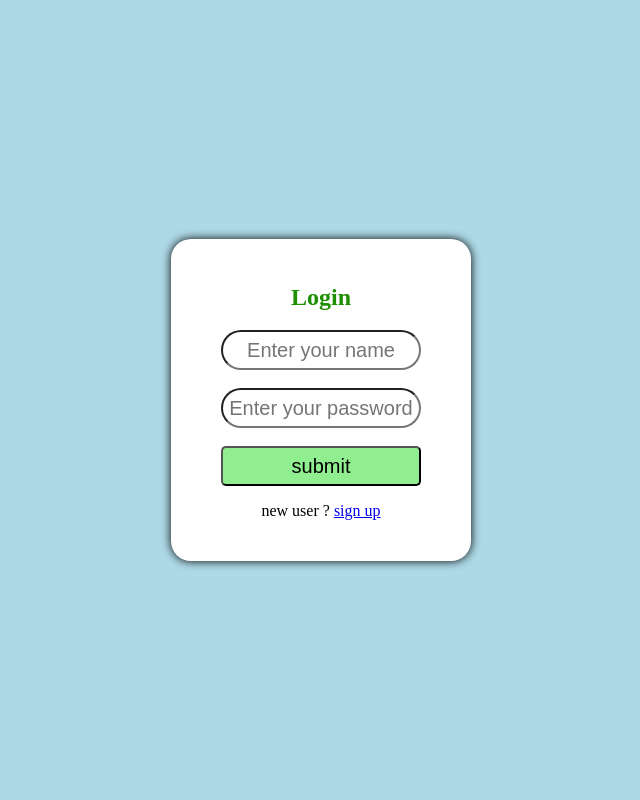
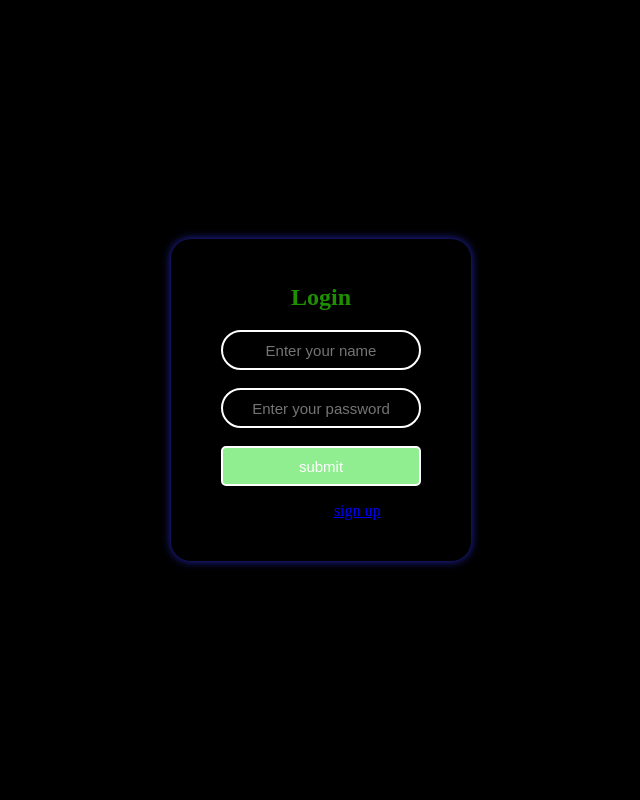
Before and after one commit to chandunb/fsdpr1, a Flask app: page /login in a window 1280 px wide. Shown: the whole page, without its empty margins (319-959 px from the left). Run offline with Flask 3, Linux system fonts and the light colour scheme.

Commit message:
Update login page styles to use black background
Changed background colors to black for consistency and updated input styles.

```diff
--- a/templates/login.html
+++ b/templates/login.html
@@ -14,16 +14,16 @@
             display: flex;
             align-items: center;
             justify-content: center;
-            background-color: lightblue;
+            background-color: black;
         }
 
         .container {
-            background-color: white;
+            background-color: black;
             padding: 25px 20px 25px 20px;
             box-sizing: border-box;
             justify-content: center;
             border: 2px;
-            box-shadow: 0 0 10px black;
+            box-shadow: 0 0 10px rgb(37, 39, 189);
             width: 90%;
             max-width: 300px;
             min-height: 300px;
@@ -33,11 +33,14 @@
         }
 
         input {
+             border: 2px solid white;
+            color: white;
+            background-color: black;
             height: 40px;
             width: 90%;
             max-width: 200px;
             box-sizing: border-box;
-            font-size: 20px;
+            font-size: 15px;
             text-align: center;
             border-radius: 25px;
         }
```
